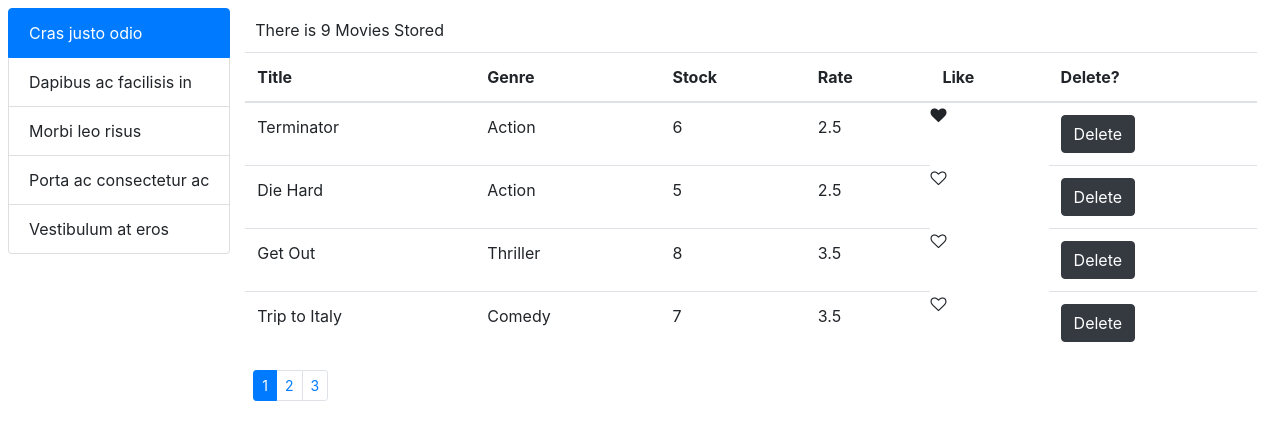
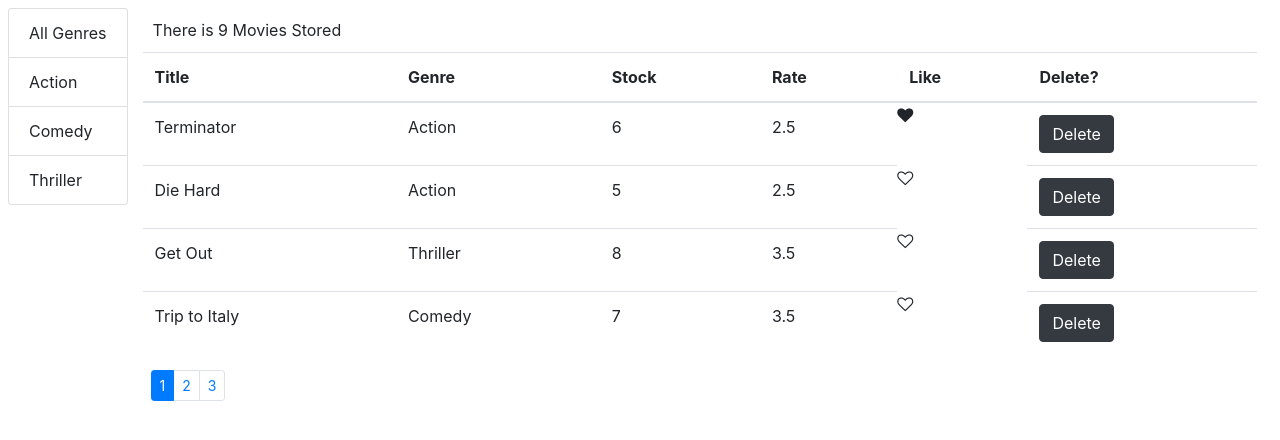
Before and after one commit to MohamedWSalah/Vidly-Frontend-ReactJS, a React (Create React App) app: page / in a window 1280 px wide. Shown: the top 440 px of the page. Built offline with nearby package versions, Linux system fonts and the light colour scheme.

Commit message:
Filtering Movies by genres

```diff
--- a/src/components/genreList.jsx
+++ b/src/components/genreList.jsx
@@ -1,16 +1,26 @@
 import React, { Component } from "react";
 
 class GenreList extends Component {
-  state = {};
   render() {
+    const { onGenreSelect, selectedItem, genres } = this.props;
+
     return (
       <React.Fragment>
-        <ul class="list-group">
-          <li class="list-group-item active">Cras justo odio</li>
-          <li class="list-group-item">Dapibus ac facilisis in</li>
-          <li class="list-group-item">Morbi leo risus</li>
-          <li class="list-group-item">Porta ac consectetur ac</li>
-          <li class="list-group-item">Vestibulum at eros</li>
+        <ul className="list-group">
+          {genres.map((G) => (
+            <li
+              key={G._id}
+              className={
+                G === selectedItem
+                  ? "list-group-item active"
+                  : "list-group-item"
+              }
+              style={{ cursor: "pointer" }}
+              onClick={() => onGenreSelect(G)}
+            >
+              {G.name}
+            </li>
+          ))}
         </ul>
       </React.Fragment>
     );
--- a/src/components/movies.jsx
+++ b/src/components/movies.jsx
@@ -1,35 +1,57 @@
 import React, { Component } from "react";
 import { getMovies } from "../services/fakeMovieService";
+import { getGenres } from "../services/fakeGenreService";
 import Pagination from "./common/pagination";
 import Like from "./common/like";
 import { paginate } from "../utils/paginate";
 import GenreList from "./genreList";
 class Movies extends Component {
   state = {
-    movies: getMovies(),
+    movies: [],
+    genres: [],
     deletebtn: "btn btn-dark",
     pageSize: 4,
     currentPage: 1,
   };
 
-  render() {
-    const { currentPage, pageSize, movies: allMovies } = this.state;
-
-    const movies = paginate(allMovies, currentPage, pageSize);
-    return <React.Fragment>{this.movieCheck(movies)}</React.Fragment>;
+  componentDidMount() {
+    const genres = [{ name: "All Genres" }, ...getGenres()];
+    console.log(genres, "asdas");
+    this.setState({ movies: getMovies(), genres });
   }
 
-  movieCheck(M) {
+  render() {
+    const {
+      currentPage,
+      pageSize,
+      movies: allMovies,
+      selectedGenre,
+    } = this.state;
+
+    const filtered =
+      selectedGenre && selectedGenre._id
+        ? allMovies.filter((m) => m.genre._id === selectedGenre._id)
+        : allMovies;
+
+    const movies = paginate(filtered, currentPage, pageSize);
+    return <React.Fragment>{this.movieCheck(movies, filtered)}</React.Fragment>;
+  }
+
+  movieCheck(M, filtered) {
     return this.state.movies.length === 0 ? (
       <h1>There is no movies in the list {this.state.movies.length}</h1>
     ) : (
       <div>
         <div className="row m-2">
-          <GenreList></GenreList>
+          <GenreList
+            genres={this.state.genres}
+            selectedItem={this.state.selectedGenre}
+            onGenreSelect={this.genreSelect}
+          ></GenreList>
 
-          <div class="col">
+          <div className="col">
             <p style={{ margin: 10 }}>
-              There is {this.state.movies.length} Movies Stored
+              There is {filtered.length} Movies Stored
             </p>
             <table className="table">
               <thead>
@@ -68,7 +90,7 @@ class Movies extends Component {
               </tbody>
             </table>
             <Pagination
-              itemsCount={this.state.movies.length}
+              itemsCount={filtered.length}
               pageSize={this.state.pageSize}
               onPageChange={this.handlePageChange}
               currentPage={this.state.currentPage}
@@ -111,6 +133,10 @@ class Movies extends Component {
     console.log(page);
     this.setState({ currentPage: page });
   };
+
+  genreSelect = (genre) => {
+    this.setState({ selectedGenre: genre, currentPage: 1 });
+  };
 }
 
 export default Movies;
```
Also changed, not shown: 1 other file (tests, documents, lock files or other folders).
